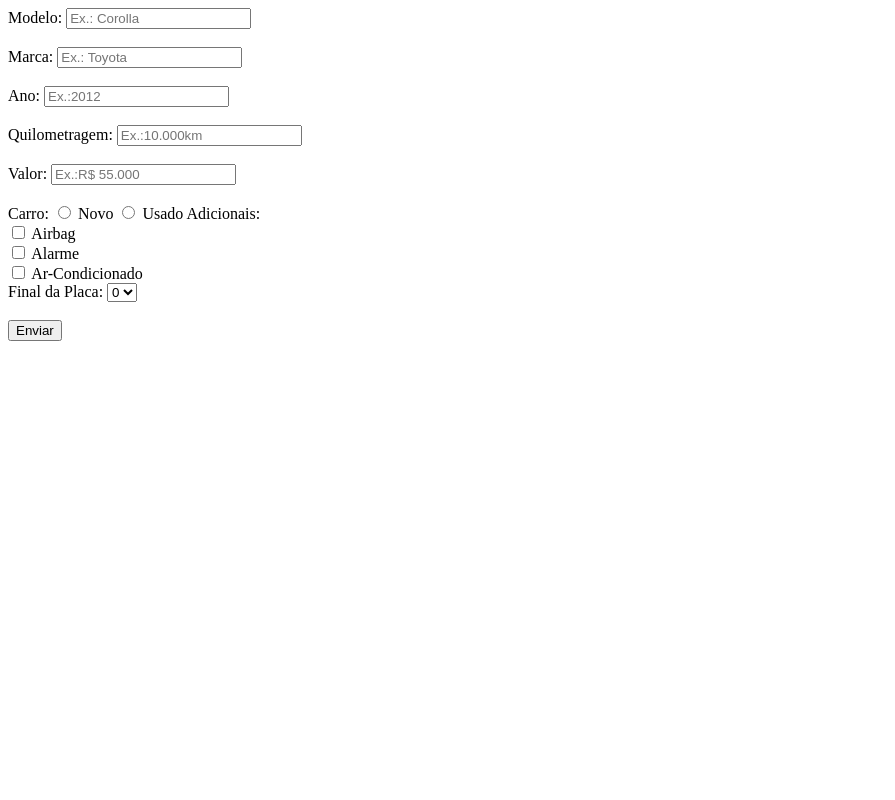
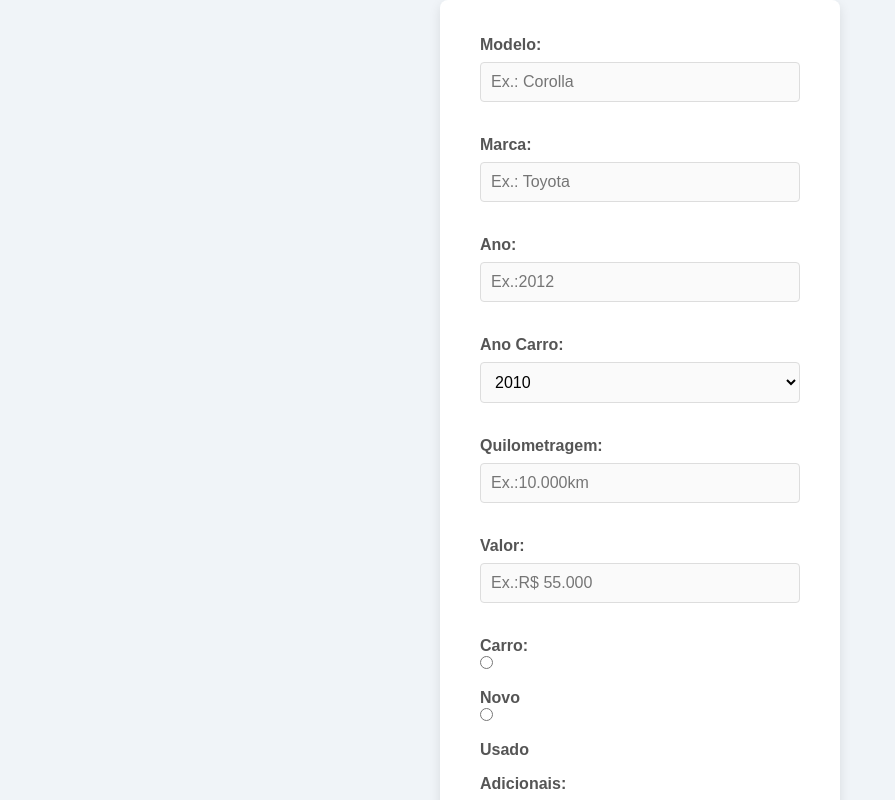
Before and after one commit to GuiBritoPereira/Front-end, a plain HTML site: page Desafio-Implementar formulario HTML/index.html in a window 1280 px wide. Shown: the top 800 px of the page, without its empty margins (0-895 px from the left). Drawn offline with Linux system fonts and the light colour scheme.

Commit message:
Desafio implementar formulario

```diff
--- a/Desafio-Implementar formulario HTML/index.html
+++ b/Desafio-Implementar formulario HTML/index.html
@@ -3,7 +3,8 @@
 <head>
     <meta charset="UTF-8">
     <meta name="viewport" content="width=device-width, initial-scale=1.0">
-    <title>Document</title>
+    <title>Formulario</title>
+    <link rel="stylesheet" href="sytle.css">
 </head>
 <body>
   <form action="#" method="post">
@@ -15,6 +16,20 @@
 
     <label for="ano">Ano:</label>
     <input type="text" id="ano" name="ano" placeholder="Ex.:2012"><br><br>
+
+    <label for="ano carro">Ano Carro:</label>
+    <select id="ano carro" name="final-placa">
+        <option value="2010">2010</option>
+        <option value="2011">2011</option>
+        <option value="2012">2012</option>
+        <option value="2013">2013</option>
+        <option value="2014">2014</option>
+        <option value="2015">2015</option>
+        <option value="2016">2016</option>
+        <option value="2017">2017</option>
+        <option value="2018">2018</option>
+        <option value="2019">2019</option>
+    </select><br><br>
 
     <label for="quilometragem">Quilometragem:</label>
     <input type="text" id="quilometragem" name="quilometragem" placeholder="Ex.:10.000km"><br><br>
--- /dev/null
+++ b/Desafio-Implementar formulario HTML/sytle.css
@@ -0,0 +1,78 @@
+
+* {
+    margin: 0;
+    padding: 0;
+    box-sizing: border-box;
+    font-family: Arial, sans-serif;
+}
+
+body {
+    background-color: #f0f4f8;
+    display: flex;
+    justify-content: center;
+    align-items: center;
+    min-height: 100vh;
+    color: #333;
+}
+
+form {
+    background-color: #ffffff;
+    border-radius: 8px;
+    padding: 20px 40px;
+    box-shadow: 0 4px 12px rgba(0, 0, 0, 0.1);
+    max-width: 400px;
+    width: 100%;
+}
+
+h1 {
+    text-align: center;
+    color: #333;
+    margin-bottom: 1.5em;
+}
+
+label {
+    display: block;
+    margin-top: 1em;
+    color: #555;
+    font-weight: bold;
+}
+
+input[type="text"], select {
+    width: 100%;
+    padding: 10px;
+    margin-top: 8px;
+    border: 1px solid #ddd;
+    border-radius: 4px;
+    background-color: #fafafa;
+    font-size: 1em;
+}
+
+input[type="radio"], input[type="checkbox"] {
+    margin-right: 5px;
+}
+
+input[type="submit"] {
+    width: 100%;
+    padding: 10px;
+    background-color: #4CAF50;
+    color: white;
+    border: none;
+    border-radius: 4px;
+    font-size: 1em;
+    cursor: pointer;
+    margin-top: 20px;
+    font-weight: bold;
+}
+
+input[type="submit"]:hover {
+    background-color: #45a049;
+}
+
+.radio-group, .checkbox-group {
+    margin-top: 1em;
+}
+
+.checkbox-group label, .radio-group label {
+    font-weight: normal;
+    color: #666;
+}
```
